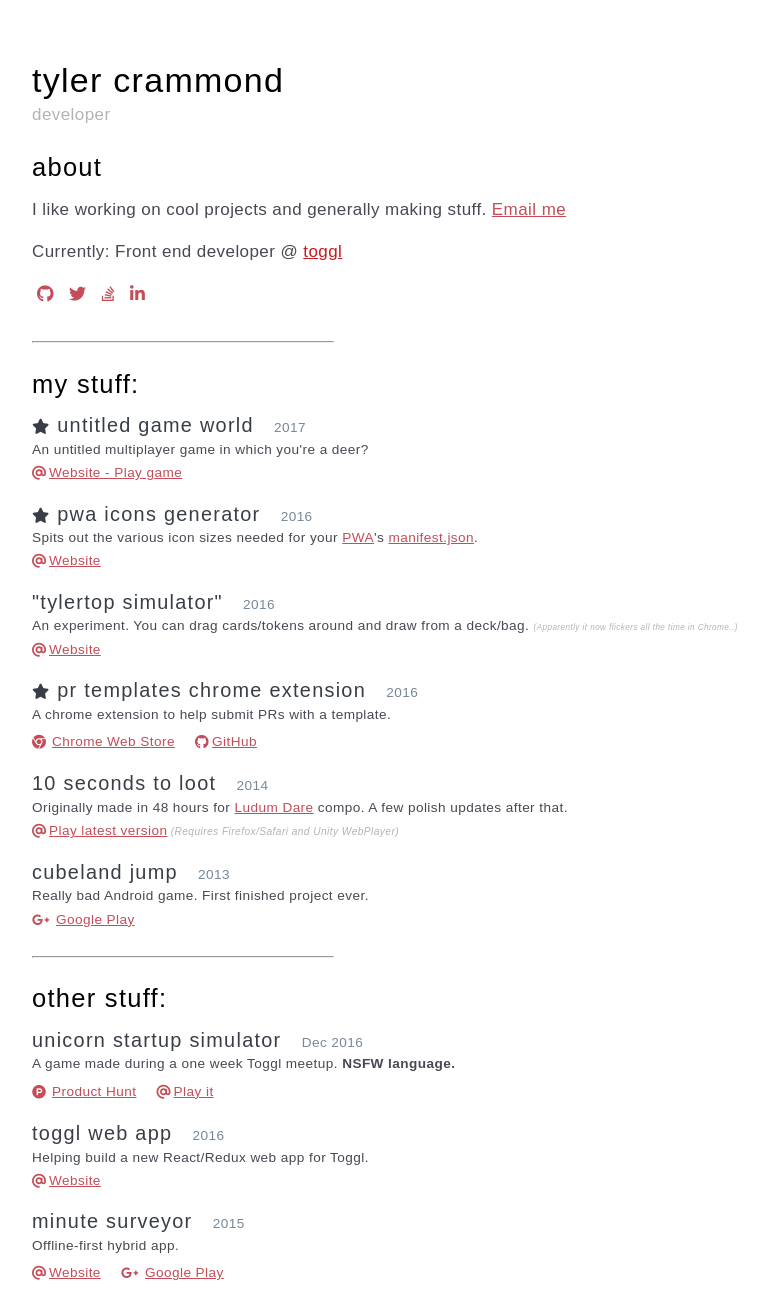
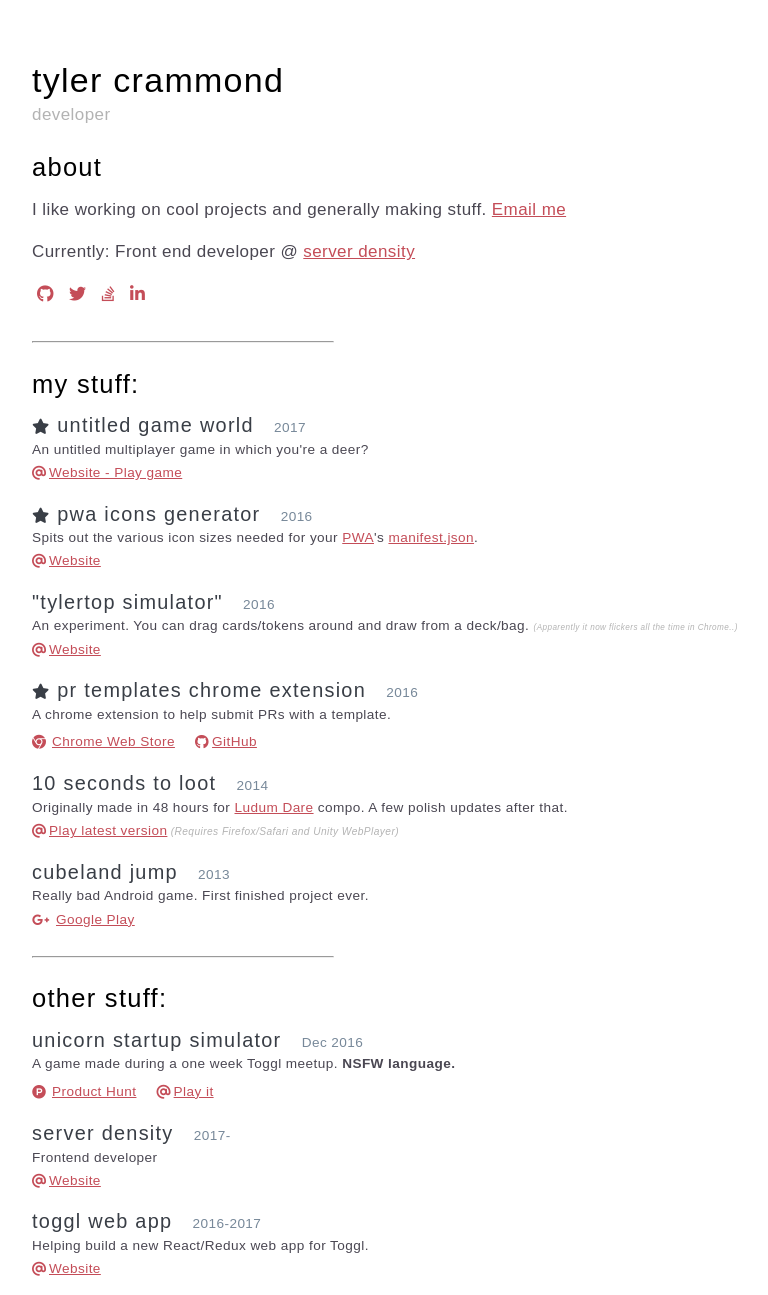
Before and after one commit to tcrammond/tcrammond-website, a website: page public/index.html in a window 1280 px wide. Shown: the top 1295 px of the page, without its empty margins (27-795 px from the left). Drawn offline with Linux system fonts and the light colour scheme.

Commit message:
Update current & other

```diff
--- a/public/index.html
+++ b/public/index.html
@@ -21,7 +21,7 @@
             I like working on cool projects and generally making stuff. <a href="mailto:tyler.crammond@gmail.com">Email me</a>
           </p>
           <p>
-            Currently: Front end developer @ <a class="link--toggl" href="https://toggl.com" target="_blank">toggl</a>
+            Currently: Front end developer @ <a class="link--sd"  href="https://serverdensity.com" target="_blank">server density</a>
           </p>
           <div class="social">
             <a href="https://github.com/tcrammond" target=_blank><i class="fa fa-github"></i></a>
@@ -126,10 +126,22 @@
             </div>
           </article>
 
+          <!-- sd -->
+          <article class="portfolio__item">
+            <h3 class="portfolio__item__title">Server Density</h3>
+            <span class="portfolio__item__date">2017-</span>
+            <p class="portfolio__item__text">
+              Frontend developer
+            </p>
+            <div class="portfolio__item__links">
+              <a href="https://serverdensity.com" class="portfolio__item__link portfolio__item__link--web">Website</a>
+            </div>
+          </article>
+
           <!-- snowball -->
           <article class="portfolio__item">
             <h3 class="portfolio__item__title">Toggl web app</h3>
-            <span class="portfolio__item__date">2016</span>
+            <span class="portfolio__item__date">2016-2017</span>
             <p class="portfolio__item__text">
               Helping build a new React/Redux web app for Toggl.
             </p>
```
